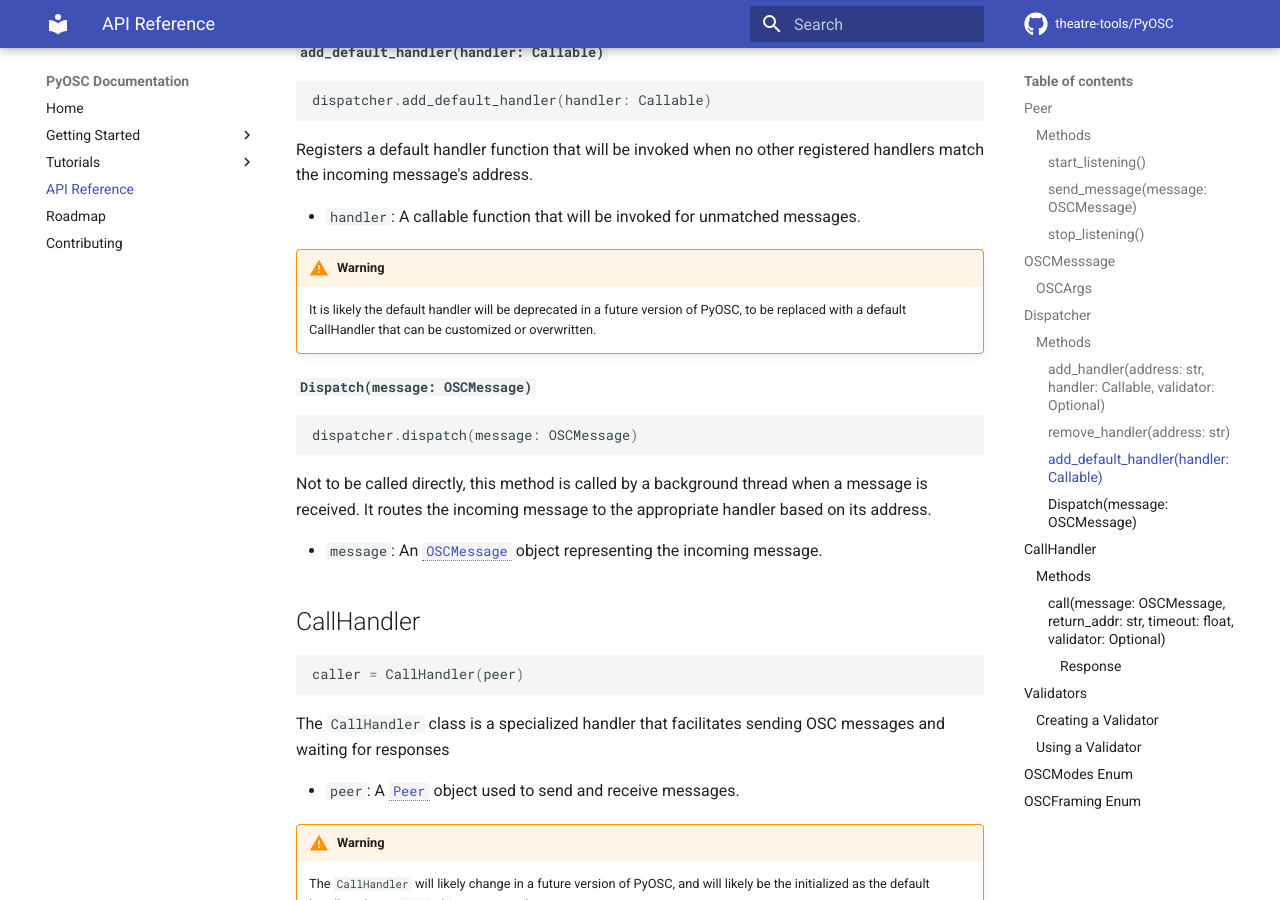
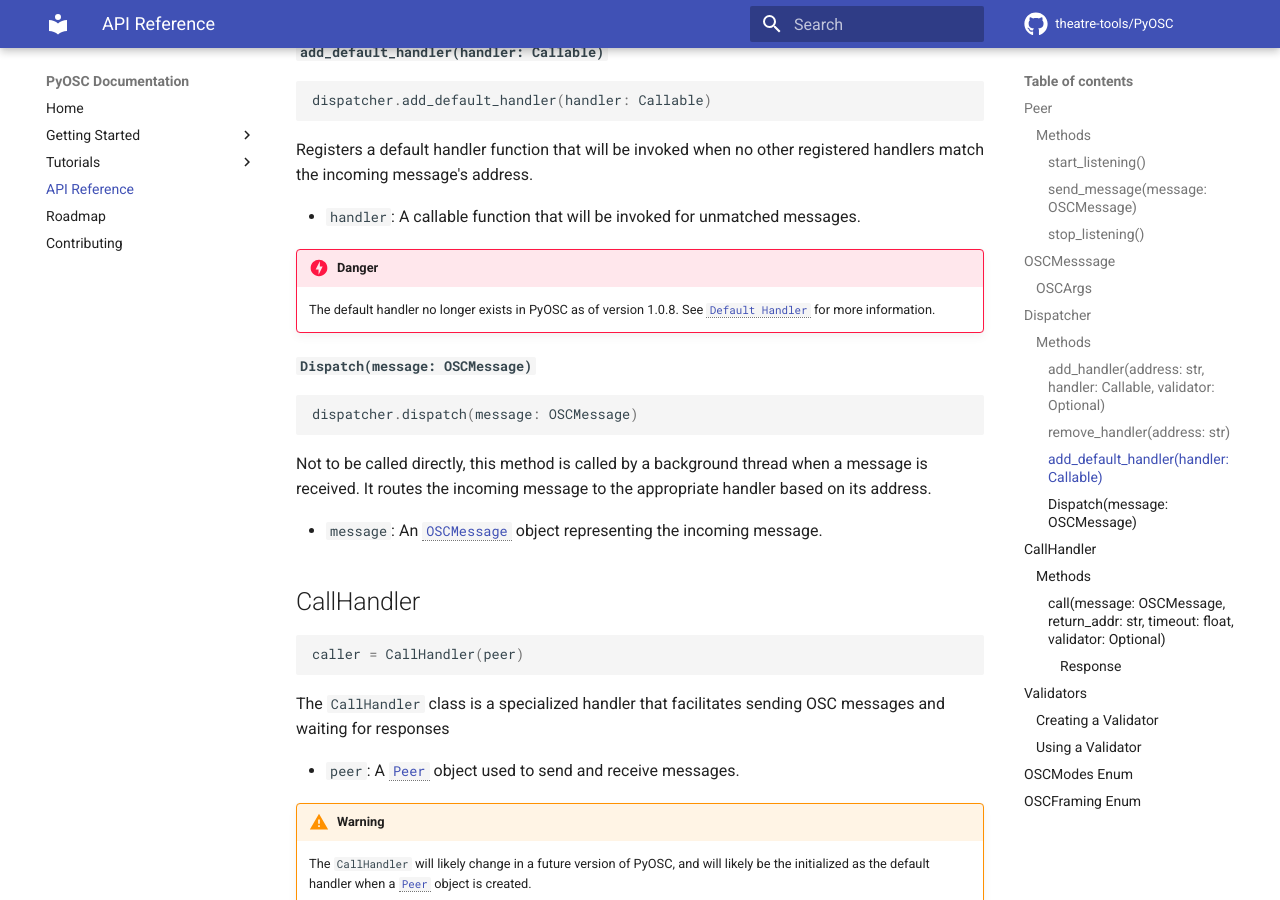
Before and after one commit to Theatre-Tools/PyOSC, an MkDocs documentation site: the page built from docs/api_reference.md, in a window 1280 px wide and 900 px high, scrolled down 2798 px. Built offline with MkDocs 1.6.1 and Material for MkDocs 9.7.7, drawn with Linux system fonts in a browser that asks for light colours; comment, search, counter and statistics services are not loaded; the version menu is left out.

Commit message:
docs: update warning about default handler deprecation in dispatcher tutorial

````diff
--- a/docs/api_reference.md
+++ b/docs/api_reference.md
@@ -114,9 +114,9 @@ Registers a default handler function that will be invoked when no other register
 
 - `handler`: A callable function that will be invoked for unmatched messages.
 
-!!! warning
+!!! danger
 
-    It is likely the default handler will be deprecated in a future version of PyOSC, to be replaced with a default CallHandler that can be customized or overwritten.
+    The default handler no longer exists in PyOSC as of version 1.0.8. See [`Default Handler`](./tutorials/dispatcher.md#default-handler){ data-preview } for more information.
 
 #### `Dispatch(message: OSCMessage)` {#method-dispatch}
 ```python
````
